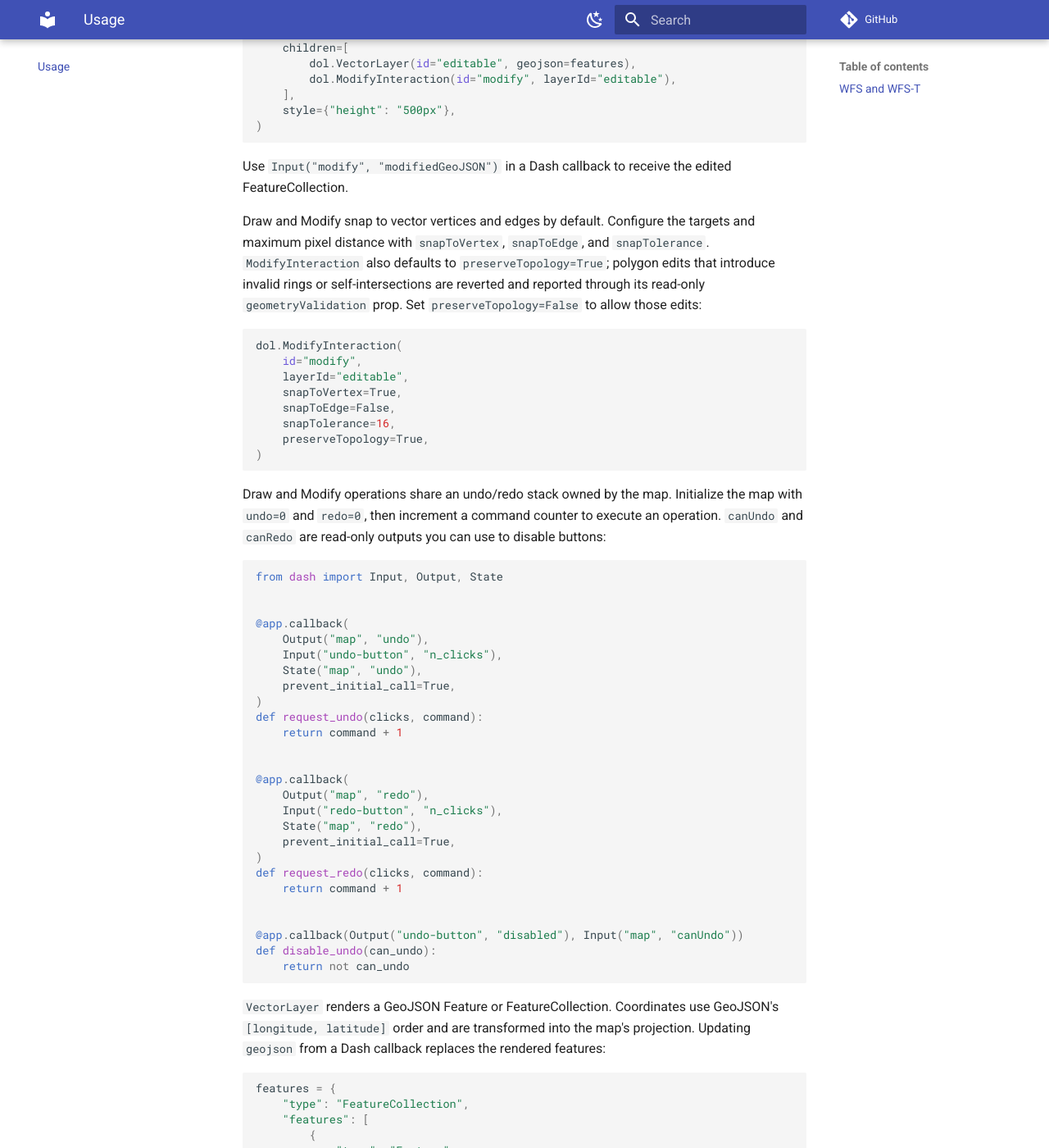
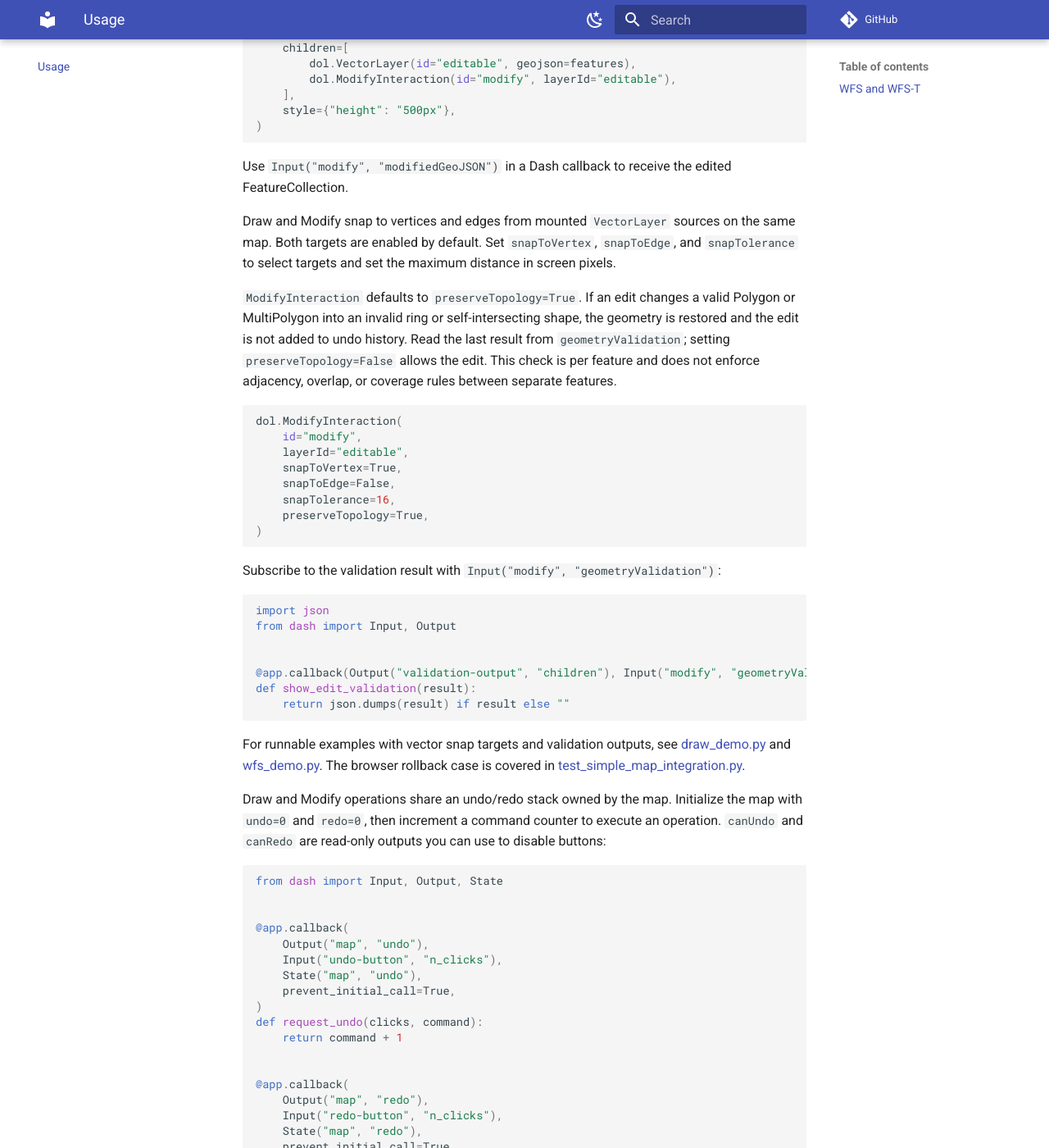
Before and after one commit to rakrsh/dash-openlayers, an MkDocs documentation site: the page built from docs/usage.md, in a window 1280 px wide and 1400 px high, scrolled down 2895 px. Shown: the whole window at 82% size. Built offline with MkDocs 1.6.1 and Material for MkDocs 9.7.7, drawn with Linux system fonts in a browser that asks for light colours; comment, search, counter and statistics services are not loaded.

Commit message:
Update tests and doc

````diff
--- a/docs/usage.md
+++ b/docs/usage.md
@@ -152,12 +152,17 @@ dol.Map(
 Use `Input("modify", "modifiedGeoJSON")` in a Dash callback to receive the
 edited FeatureCollection.
 
-Draw and Modify snap to vector vertices and edges by default. Configure the
-targets and maximum pixel distance with `snapToVertex`, `snapToEdge`, and
-`snapTolerance`. `ModifyInteraction` also defaults to `preserveTopology=True`;
-polygon edits that introduce invalid rings or self-intersections are reverted
-and reported through its read-only `geometryValidation` prop. Set
-`preserveTopology=False` to allow those edits:
+Draw and Modify snap to vertices and edges from mounted `VectorLayer` sources
+on the same map. Both targets are enabled by default. Set `snapToVertex`,
+`snapToEdge`, and `snapTolerance` to select targets and set the maximum distance
+in screen pixels.
+
+`ModifyInteraction` defaults to `preserveTopology=True`. If an edit changes a
+valid Polygon or MultiPolygon into an invalid ring or self-intersecting shape,
+the geometry is restored and the edit is not added to undo history. Read the
+last result from `geometryValidation`; setting `preserveTopology=False` allows
+the edit. This check is per feature and does not enforce adjacency, overlap, or
+coverage rules between separate features.
 
 ```python
 dol.ModifyInteraction(
@@ -169,6 +174,23 @@ dol.ModifyInteraction(
     preserveTopology=True,
 )
 ```
+
+Subscribe to the validation result with `Input("modify", "geometryValidation")`:
+
+```python
+import json
+from dash import Input, Output
+
+
+@app.callback(Output("validation-output", "children"), Input("modify", "geometryValidation"))
+def show_edit_validation(result):
+    return json.dumps(result) if result else ""
+```
+
+For runnable examples with vector snap targets and validation outputs, see
+[draw_demo.py](../tests/demos/draw_demo.py) and
+[wfs_demo.py](../tests/demos/wfs_demo.py). The browser rollback case is covered
+in [test_simple_map_integration.py](../tests/integration/test_simple_map_integration.py).
 
 Draw and Modify operations share an undo/redo stack owned by the map. Initialize
 the map with `undo=0` and `redo=0`, then increment a command counter to execute
````
Also changed, not shown: .agent/skills/dash-duo-test-generator/SKILL.md (+16 -1 lines), .agent/skills/dash-ol-test-runner/SKILL.md (+21 -2 lines), 3 other files.
